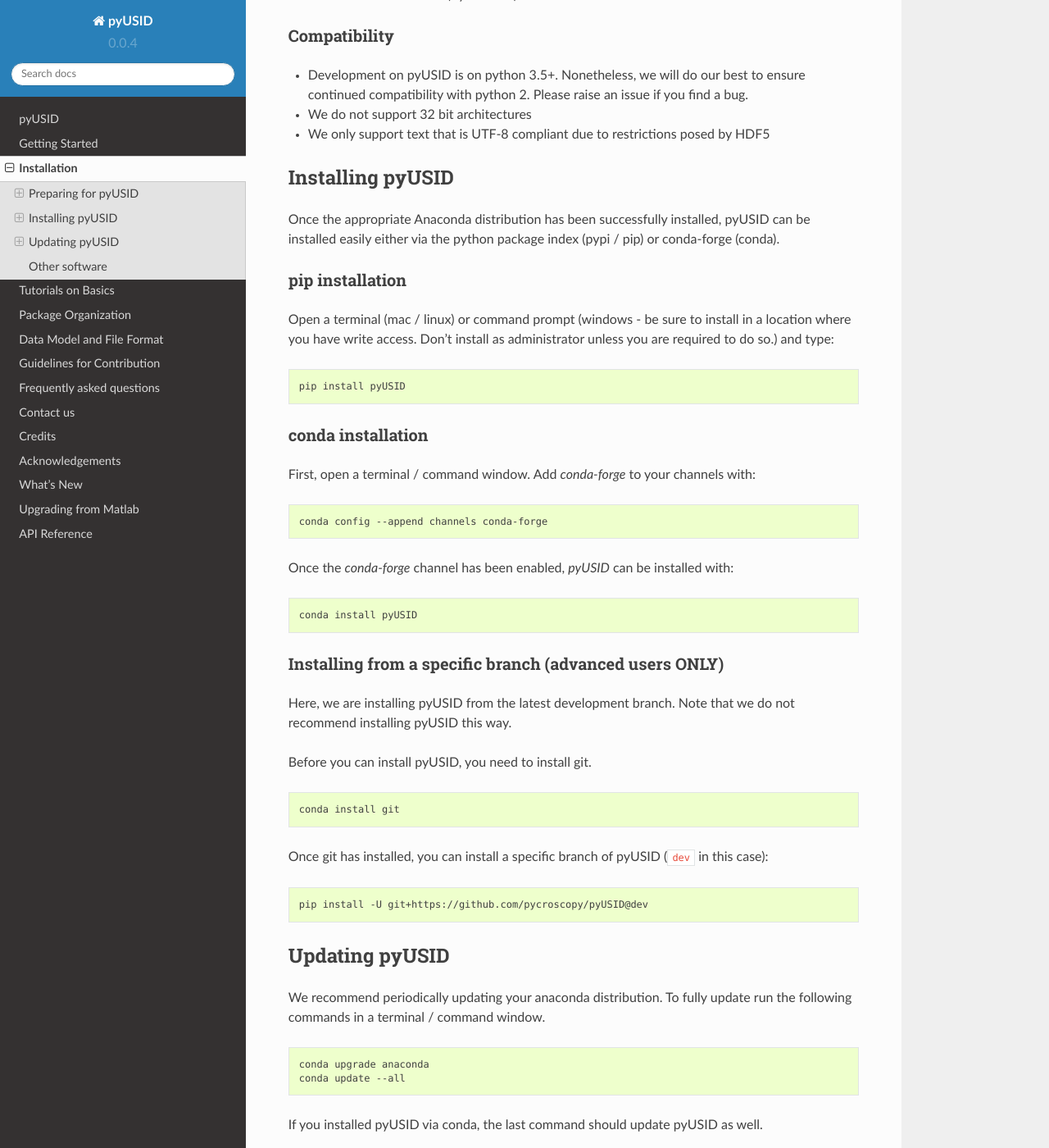
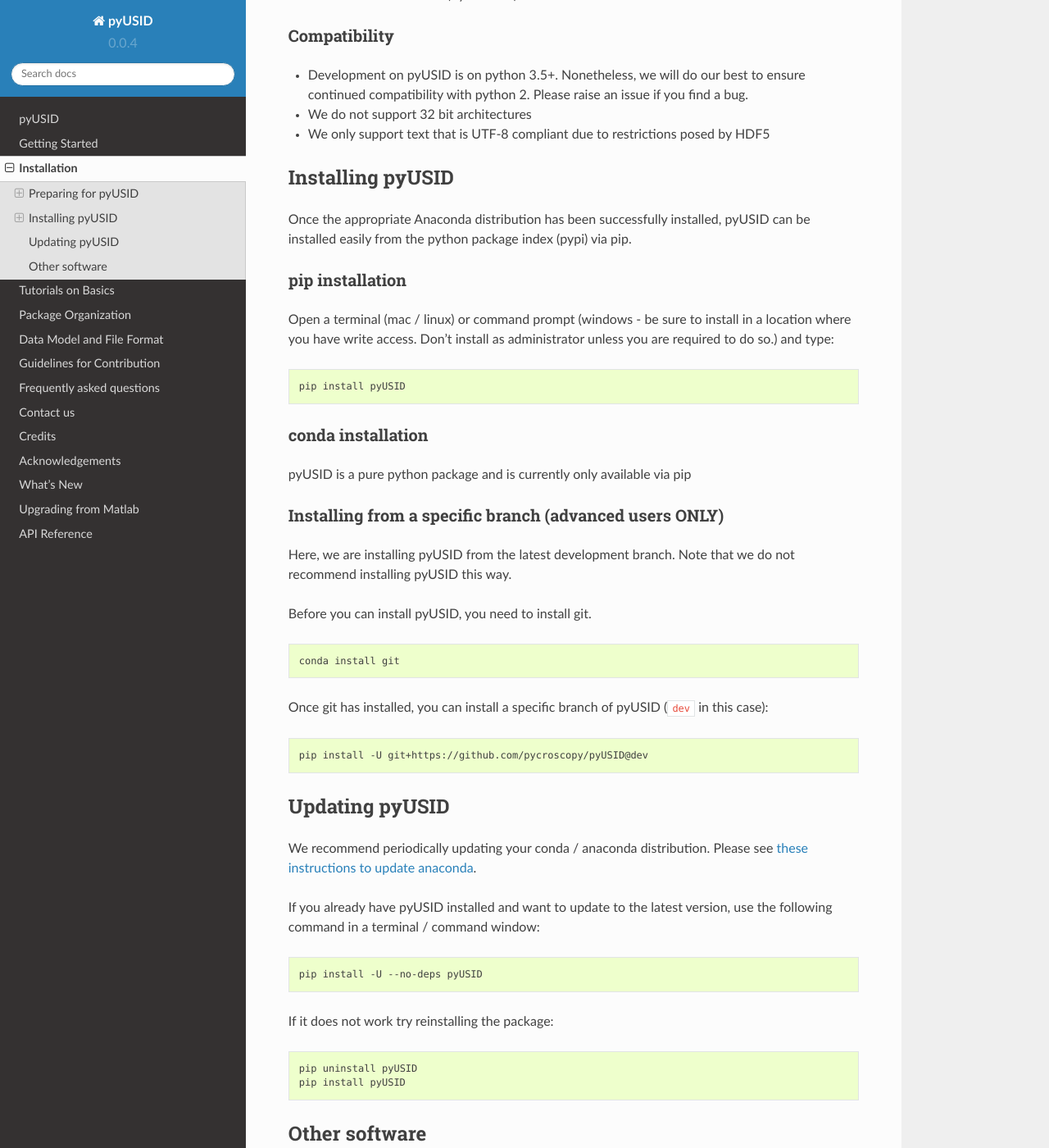
Before and after one commit to pycroscopy/pyUSID, a Sphinx documentation site: the page built from docs/install.rst, in a window 1280 px wide and 1400 px high, scrolled down 402 px. Shown: the whole window at 82% size. Built offline with Sphinx 7.4.7 and the Read the Docs theme 2.0.0, drawn with Linux system fonts in a browser that asks for light colours; pages that are not in the unit, such as notebooks, are missing from menus; some of the changed text lies outside the part shown.

Commit message:
Removed conda installation and update

```diff
--- a/docs/install.rst
+++ b/docs/install.rst
@@ -17,7 +17,7 @@ Compatibility
 
 Installing pyUSID
 ---------------------
-Once the appropriate Anaconda distribution has been successfully installed, pyUSID can be installed easily either via the python package index (pypi / pip) or conda-forge (conda).
+Once the appropriate Anaconda distribution has been successfully installed, pyUSID can be installed easily from the python package index (pypi) via pip.
 
 pip installation
 ~~~~~~~~~~~~~~~~
@@ -29,18 +29,7 @@ Open a terminal (mac / linux) or command prompt (windows - be sure to install in
 
 conda installation
 ~~~~~~~~~~~~~~~~~~
-
-First, open a terminal / command window. Add `conda-forge` to your channels with:
-
-.. code:: bash
-
-  conda config --append channels conda-forge
-
-Once the `conda-forge` channel has been enabled, `pyUSID` can be installed with:
-
-.. code:: bash
-
-  conda install pyUSID
+pyUSID is a pure python package and is currently only available via pip
 
 
 Installing from a specific branch (advanced users **ONLY**)
@@ -64,17 +53,7 @@ Once git has installed, you can install a specific branch of pyUSID (``dev`` in
 Updating pyUSID
 -------------------
 
-We recommend periodically updating your anaconda distribution.  To fully update run the following commands in a terminal / command window.
-
-.. code:: bash
-
-    conda upgrade anaconda
-    conda update --all
-
-If you installed pyUSID via conda, the last command should update pyUSID as well.
-
-Updating via pip
-~~~~~~~~~~~~~~~~
+We recommend periodically updating your conda / anaconda distribution. Please see `these instructions to update anaconda <./external_guides.html#Updating-packages>`_.
 
 If you already have pyUSID installed and want to update to the latest version, use the following command in a terminal / command window:
 
@@ -89,13 +68,6 @@ If it does not work try reinstalling the package:
   pip uninstall pyUSID
   pip install pyUSID
 
-Updating via conda
-~~~~~~~~~~~~~~~~~~
-If you installed pyUSID via `conda`, open a terminal / command window and type:
-
-.. code:: bash
-
-  conda update pyUSID
 
 Other software
 --------------
```
